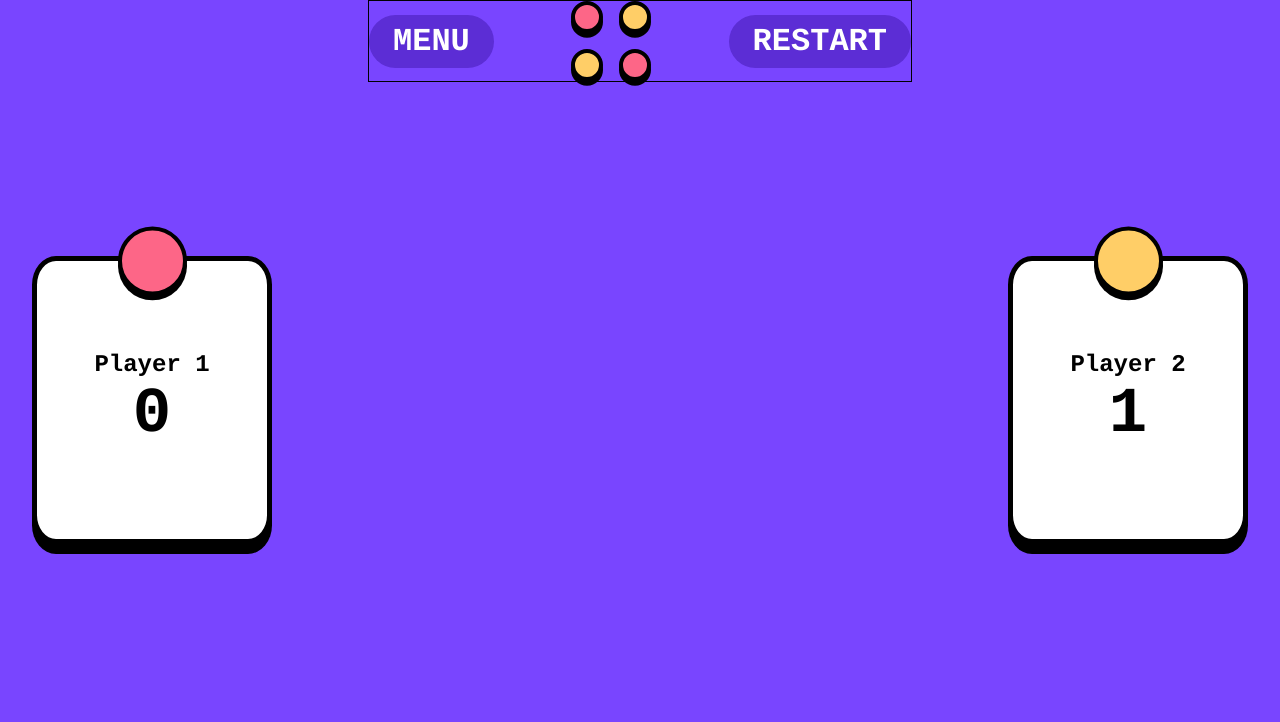
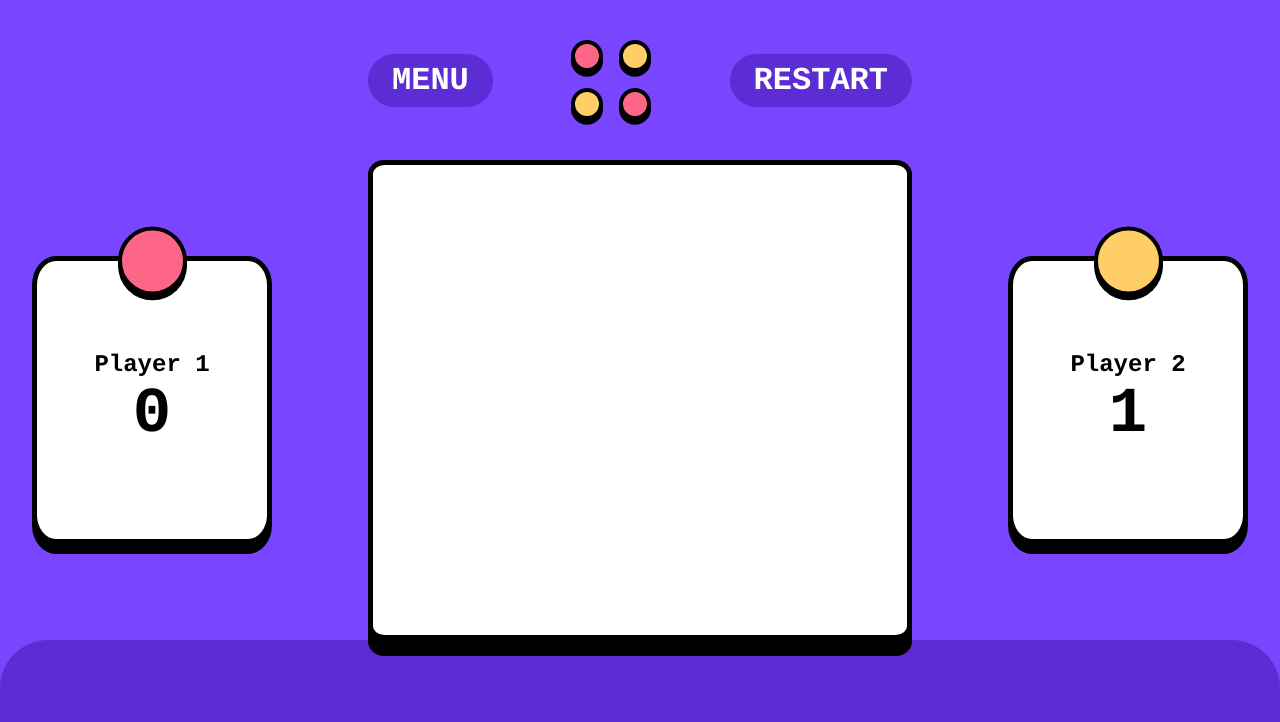
Before and after one commit to wandy0394/connect4, a React (Vite) app: page / in a window 1280 px wide. Shown: the top 722 px of the page. Built offline with nearby package versions, Linux system fonts and the light colour scheme.

Commit message:
dummy game board added

```diff
--- a/src/App.css
+++ b/src/App.css
@@ -36,6 +36,12 @@ body {
   padding:0rem 3rem
 }
 
+.column-center {
+  display:flex;
+  flex-direction:column;
+  justify-content: space-evenly;
+}
+
 .column-left {
   display:flex;
   justify-content:end;
@@ -45,3 +51,12 @@ body {
   display:flex;
   justify-content:start;
 }
+
+.footer {
+  position:absolute;
+  width:100%;
+  height:20vh;
+  background-color: var(--base-color);
+  border-radius: 3rem 3rem 0 0;
+  bottom:0
+}
--- a/src/App.tsx
+++ b/src/App.tsx
@@ -3,6 +3,7 @@ import './App.css'
 import MenuButton from './components/MenuButton/MenuButton'
 import MenuBar from './components/MenuBar/MenuBar'
 import Card from './components/Card/Card'
+import GameBoard from './components/GameBoard/GameBoard'
 
 
 const primaryColor = window.getComputedStyle(document.body).getPropertyValue('--primary-color')
@@ -19,13 +20,17 @@ function App() {
 
         </Card>
       </div>
-      <div className='column'>
+      <div className='column column-center'>
         <MenuBar/>
+        <GameBoard/>
+        {/* Empty Div added to center gameboard */}
+        <div style={{height:'10vh'}}></div>
       </div>
       <div className='column column-right'>
         <Card color={secondaryColor} title='Player 2' score={1}>
         </Card>
       </div>
+      <div className="footer"></div>
     </div>
   )
 }
--- /dev/null
+++ b/src/components/GameBoard/GameBoard.module.css
@@ -0,0 +1,9 @@
+.gameboard {
+    width:100%;
+    height:60vh;
+    border:0.325rem solid black;
+    box-shadow: 0 1rem black;
+    border-radius: 3%;
+    background-color: var(--neutral-white);
+    z-index: 1;
+}
--- /dev/null
+++ b/src/components/GameBoard/GameBoard.tsx
@@ -0,0 +1,8 @@
+import styles from './GameBoard.module.css'
+export default function GameBoard() {
+    return (
+        <div className={styles.gameboard}>
+
+        </div>
+    )
+}
--- a/src/components/MenuBar/menuBar.module.css
+++ b/src/components/MenuBar/menuBar.module.css
@@ -3,5 +3,4 @@
     align-items: center;
     justify-content:space-between;
     width:100%;
-    border: 1px solid black;
 }
```
